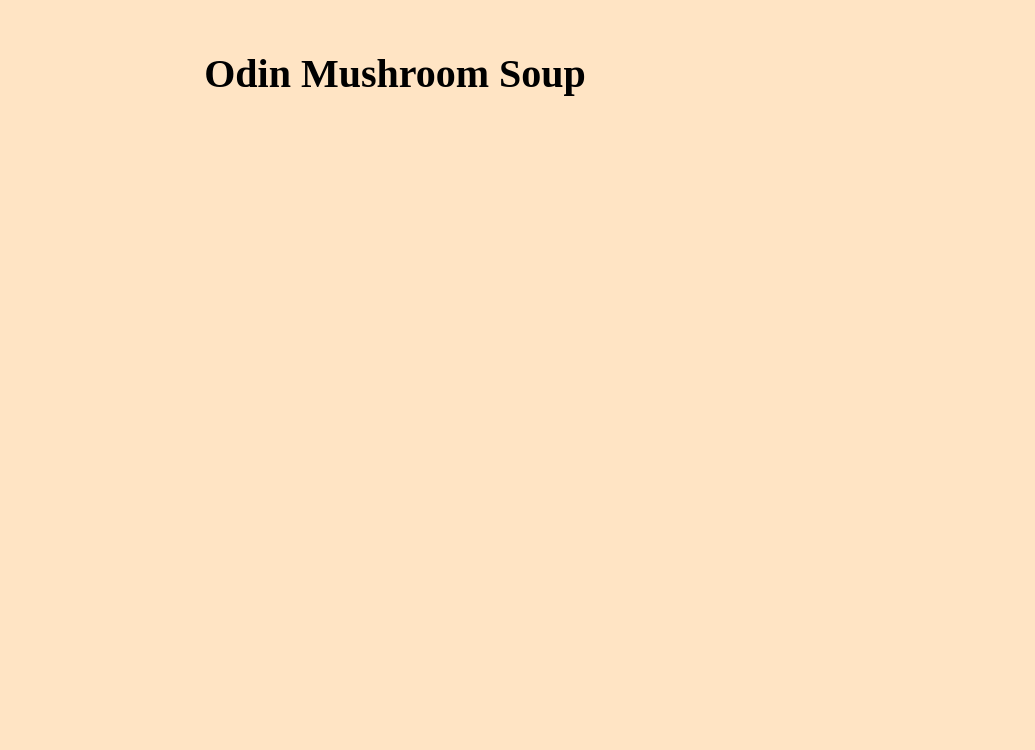
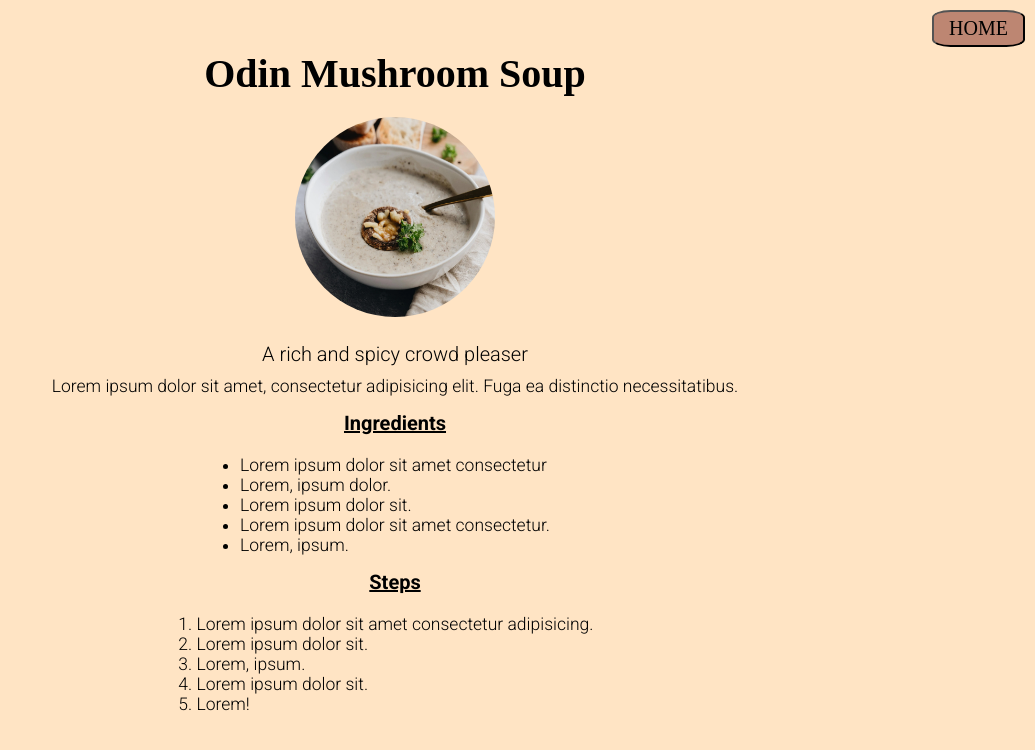
Before and after one commit to Braxxian/odin_recipies, a plain HTML site: page assets/pages/mushroom-soup.html in a window 1280 px wide. Shown: the whole page, without its empty margins (245-1280 px from the left). Drawn offline with Linux system fonts and the light colour scheme; files that its build step writes are made by us from their sources; files whose address does not match are found by name; a web font is replaced by a local one.

Commit message:
add remaining recipes and links. project complete

```diff
--- a/assets/pages/mushroom-soup.html
+++ b/assets/pages/mushroom-soup.html
@@ -4,12 +4,44 @@
 <head>
   <meta charset="UTF-8">
   <meta name="viewport" content="width=device-width, initial-scale=1.0">
-  <link rel="stylesheet" href="assets/css/style.css" type="text/css">
-  <title>Odin Mushroom soup</title>
+  <link rel="stylesheet" href="../css/style.css" type="text/css">
+  <title>Odin Mushroom Soup</title>
 </head>
 
 <body>
+  <!-- Nav bar, button wrapped in an anchor -->
+  <nav class="home">
+    <a href="../../index.html">
+      <button class="home-button">HOME</button>
+    </a>
+  </nav>
+
   <h1 class="Delius_Headers">Odin Mushroom Soup</h1>
+
+  <img class="circle" src="../images/mushroom-soup.webp" width="200" height="200">
+  <p class="recipie_link">A rich and spicy crowd pleaser</p>
+  <p class="text">Lorem ipsum dolor sit amet, consectetur adipisicing elit. Fuga ea distinctio necessitatibus.</p>
+
+  <h3 class="sub-heading">Ingredients</h3>
+
+  <ul class="text align-text-left">
+    <li>Lorem ipsum dolor sit amet consectetur</li>
+    <li>Lorem, ipsum dolor.</li>
+    <li>Lorem ipsum dolor sit.</li>
+    <li>Lorem ipsum dolor sit amet consectetur.</li>
+    <li>Lorem, ipsum.</li>
+  </ul>
+
+  <h3 class="sub-heading">Steps</h3>
+
+  <ol class="text align-text-left">
+    <li>Lorem ipsum dolor sit amet consectetur adipisicing.</li>
+    <li>Lorem ipsum dolor sit.</li>
+    <li>Lorem, ipsum.</li>
+    <li>Lorem ipsum dolor sit.</li>
+    <li>Lorem!</li>
+  </ol>
+
 
   <script src="assets/js/script.js"></script>
 </body>
```
Also changed, not shown: assets/pages/meatballs.html (+33 -1 lines).
